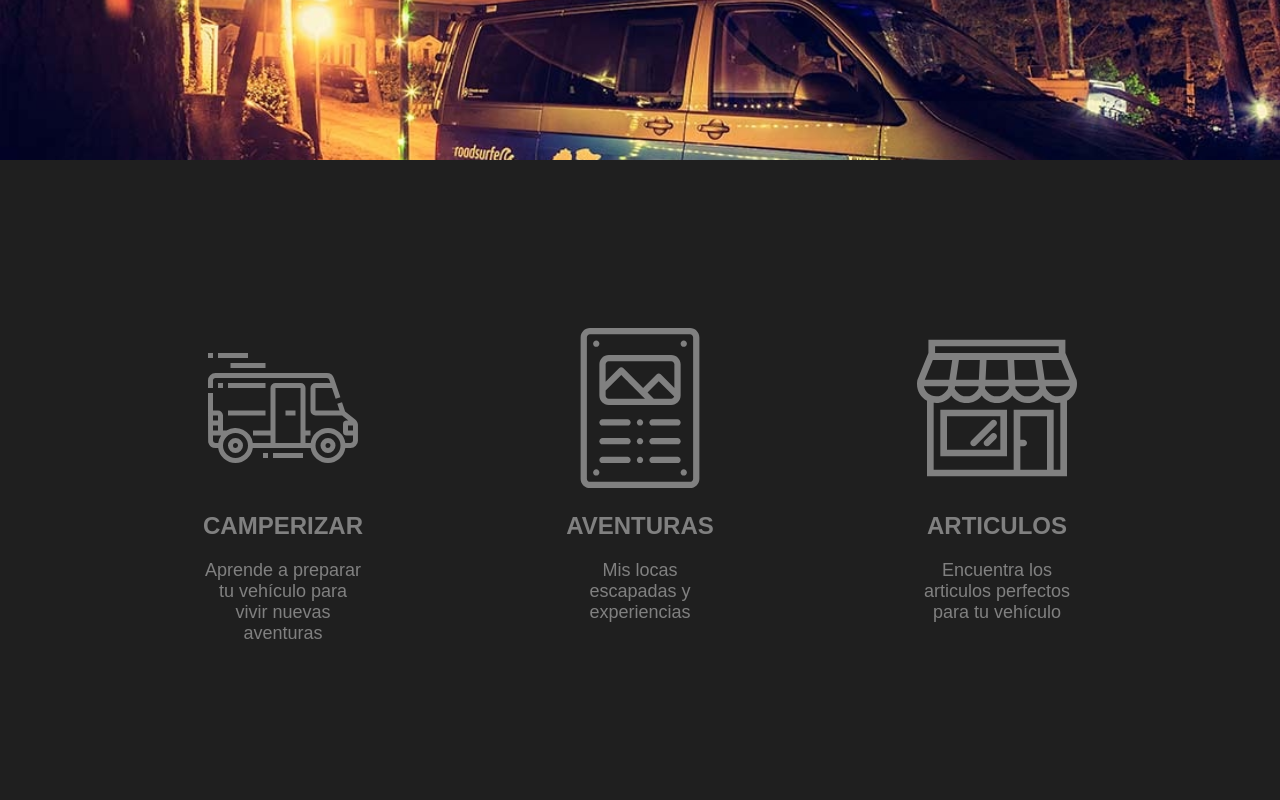
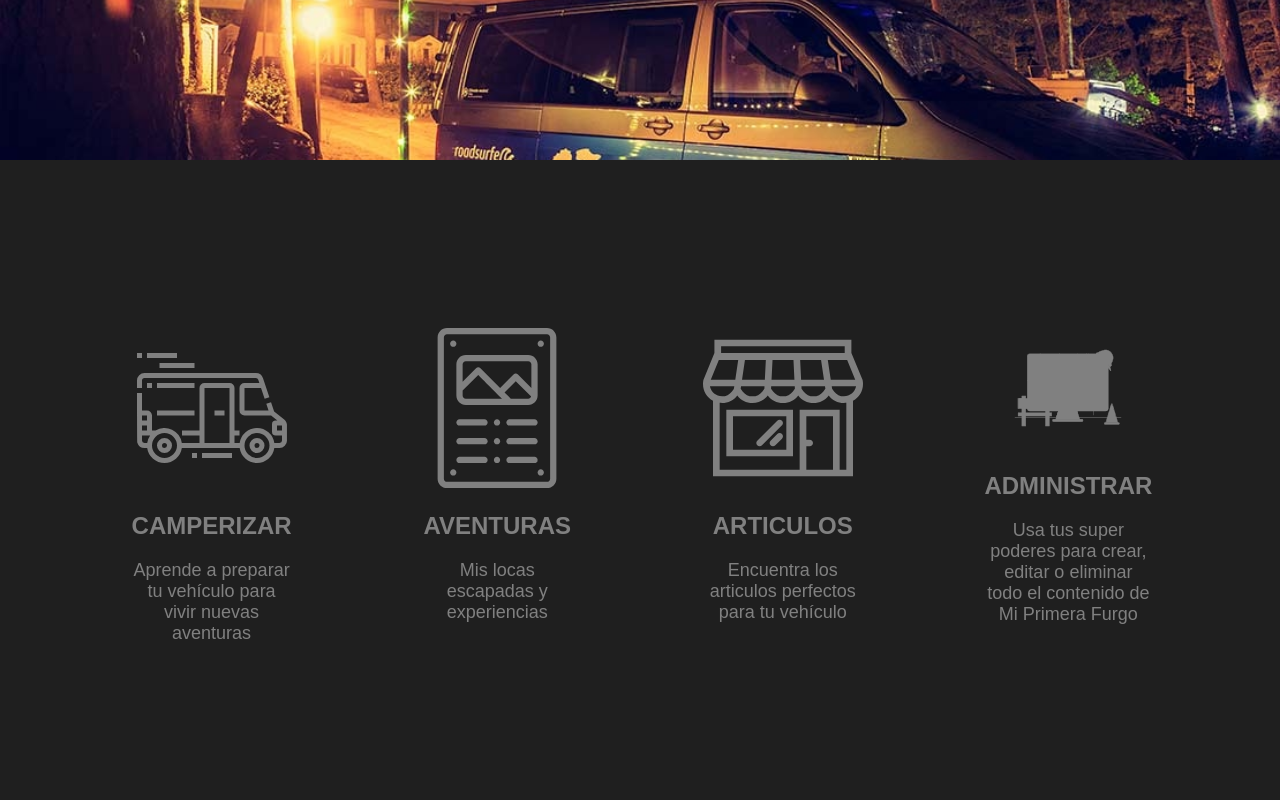
Before and after one commit to j0tac3/miprimerafurgo, an Angular app: page /home in a window 1280 px wide. Shown: the top 800 px of the page. Built offline with nearby package versions, Linux system fonts and the light colour scheme.

Commit message:
Diseñando el formulario dinamico de creacion de post

```diff
--- a/src/app/components/home-components/main-menu/main-menu.component.html
+++ b/src/app/components/home-components/main-menu/main-menu.component.html
@@ -11,4 +11,8 @@
                             [optionTitle]="'Articulos'"
                             [optionText]="'Encuentra los articulos perfectos para tu vehículo'">
     </app-main-menu-option>
+    <app-main-menu-option   [optionIconURL]='"administrar"'
+                            [optionTitle]="'Administrar'"
+                            [optionText]="'Usa tus super poderes para crear, editar o eliminar todo el contenido de Mi Primera Furgo'">
+</app-main-menu-option>
 </div>
--- a/src/app/components/post-components/crete-new-post/crete-new-post.component.css
+++ b/src/app/components/post-components/crete-new-post/crete-new-post.component.css
@@ -69,7 +69,7 @@
     align-items: center;
     border-radius: 5px;
     border: none;
-    box-shadow: 10px 10px 5px -5px #aaa;
+    box-shadow: 5px 5px 20px -5px #aaa;
     background-color: #fff;
 }
 .form-control{
@@ -124,4 +124,7 @@
     .post-container{
         width: 70%;
     }
+    .form-element{
+        width: 70%;
+    }
 }
```
Also changed, not shown: src/assets/media/icons/administrar.svg (added).
